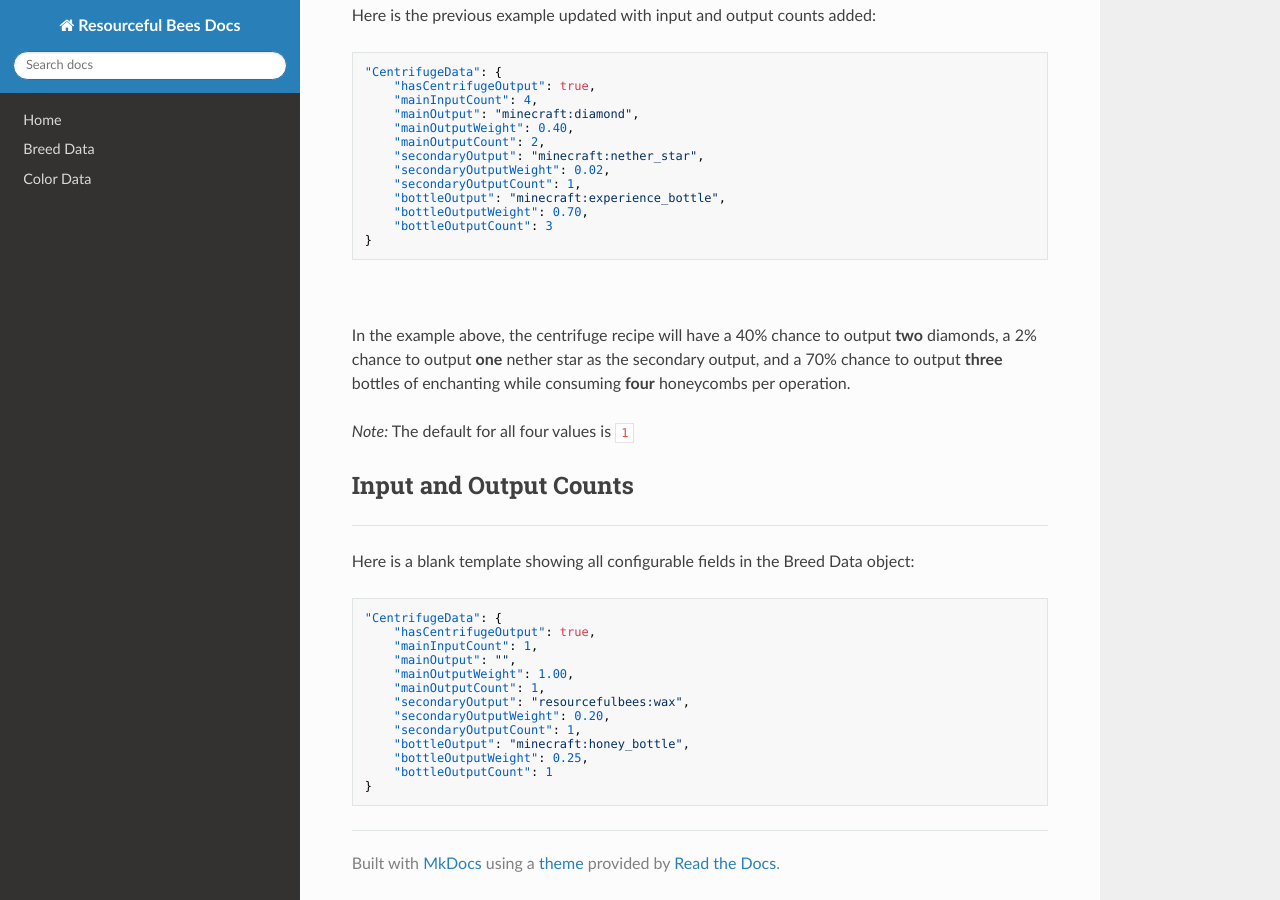
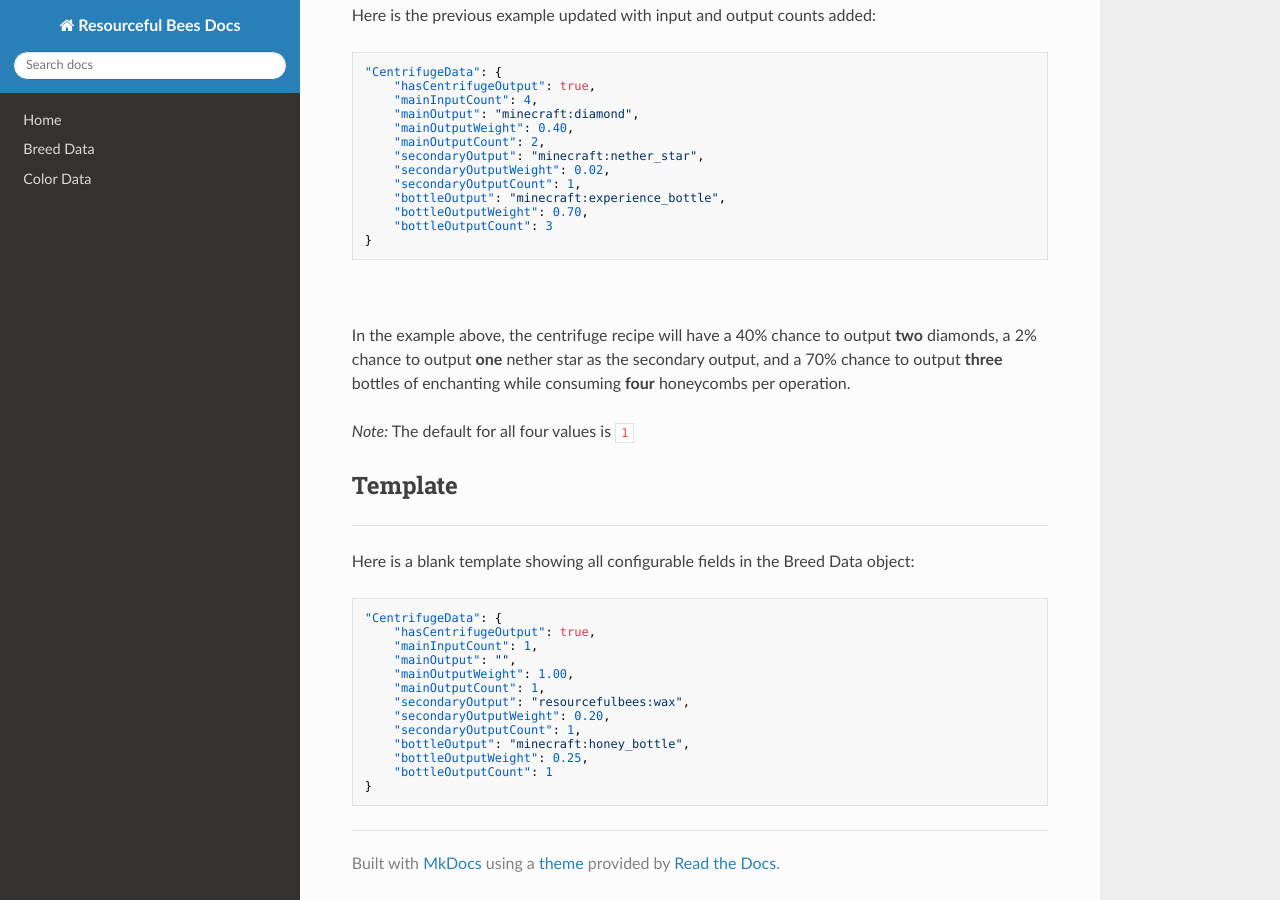
Before and after one commit to Team-Resourceful/ResourcefulBeesDocs, an MkDocs documentation site: the page built from docs/bee_data/centrifuge_data.md, in a window 1280 px wide and 900 px high, scrolled down 2753 px. Built offline with MkDocs 1.6.1, drawn with Linux system fonts in a browser that asks for light colours; nearby versions of some CDN libraries.

Commit message:
docs/bee_data/centrifuge_data.md updated from https://stackedit.io/

```diff
--- a/docs/bee_data/centrifuge_data.md
+++ b/docs/bee_data/centrifuge_data.md
@@ -107,7 +107,7 @@ In the example above, the centrifuge recipe will have a 40% chance to output **t
 
 *Note:* The default for all four values is `1`
 
-## **Input and Output Counts**
+## **Template**
 ***
 
 Here is a blank template showing all configurable fields in the Breed Data object:
```
Also changed, not shown: other parts of docs/bee_data/centrifuge_data.md (+1 -1 lines).
